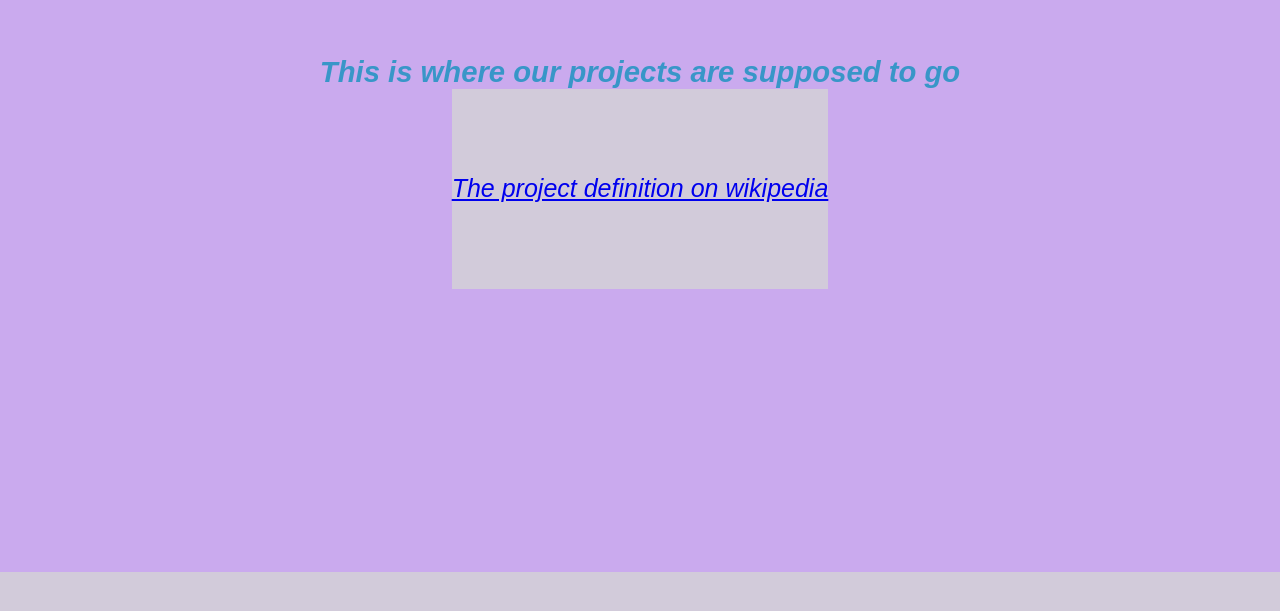
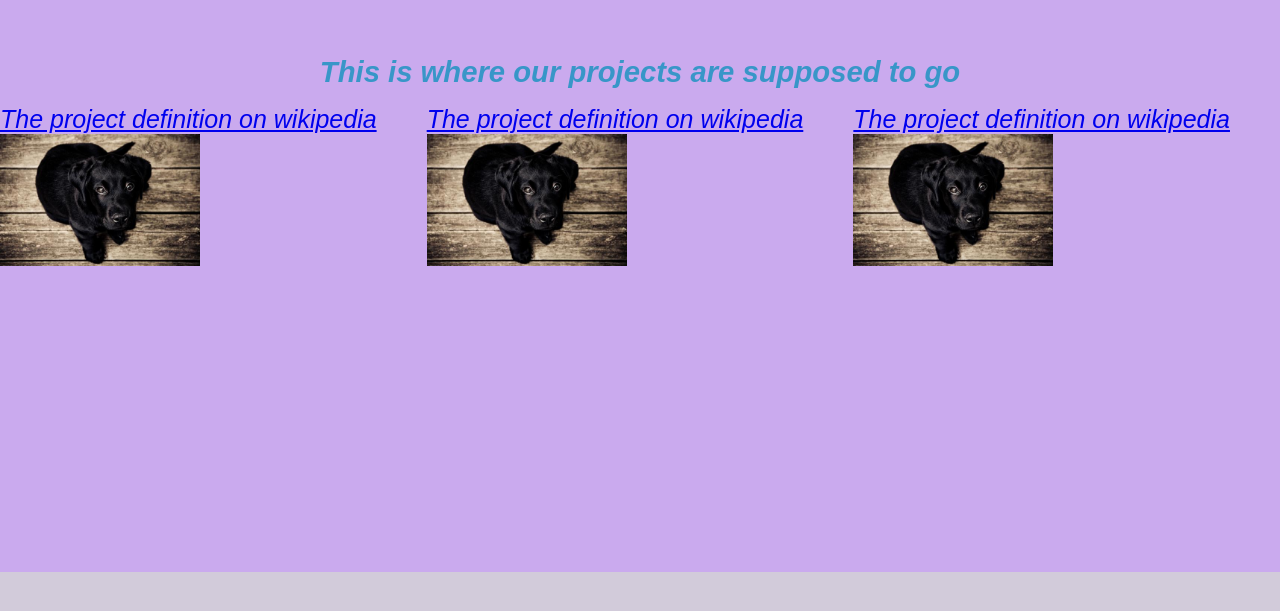
Before and after one commit to alexpuente0/webproject3, a plain HTML site: page index.html in a window 1280 px wide. Shown: the part 1028-1639 px from the top of the page. Drawn offline with Linux system fonts and the light colour scheme.

Commit message:
did some more styling and added a dog

```diff
--- a/index.html
+++ b/index.html
@@ -24,7 +24,15 @@
 
 
         <div class="project-tile">
-            <a href="https://en.wikipedia.org/wiki/Project"> The project definition on wikipedia </a>
+            <a href="https://en.wikipedia.org/wiki/Project"> The project definition on wikipedia
+                <img src="./img/237-536x354.jpg">
+            </a>
+            <a href="https://en.wikipedia.org/wiki/Project"> The project definition on wikipedia
+                <img src="./img/237-536x354.jpg">
+            </a>
+            <a href="https://en.wikipedia.org/wiki/Project"> The project definition on wikipedia
+                <img src="./img/237-536x354.jpg">
+            </a>
         </div>
     </section>
     <section class="contact" >
--- a/style.css
+++ b/style.css
@@ -47,13 +47,17 @@
 
 .project-tile{
     display: flex;
-    justify-content: center;
+    justify-content:space-around;
     align-items: center;
     height: 25vh;
-    background-color: rgb(210, 203, 218);
-    flex-direction: column;
+    flex-direction: row;
     font: italic 300 25px  Arial, Helvetica, sans-serif;
     color:rgba(45, 149, 197, 0.932);
+}
+
+img{
+    max-width: 25vh;
+    align-items: center;
 }
 
 .contact{
```
Also changed, not shown: img/237-536x354.jpg (added).
